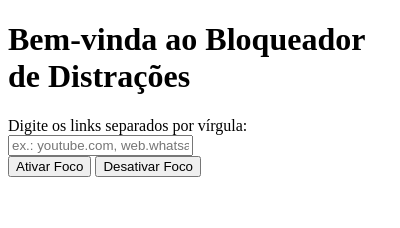
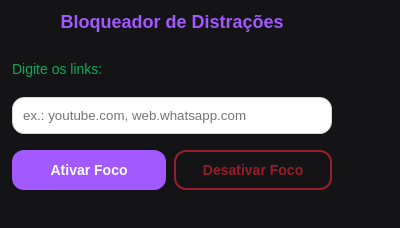
Before and after one commit to anaacllara/bootcamp2-chrome-ext-anacllara, a browser extension: page src/popup/popup.html in a window 400 px wide. Drawn offline with Linux system fonts and the light colour scheme.

Commit message:
write CSS code and add blocked.html

```diff
--- a/src/popup/popup.css
+++ b/src/popup/popup.css
@@ -0,0 +1,90 @@
+:root {
+    --primary: #5551ff;
+    --primary-dark: #a259ff;
+    --danger: #951f2b;
+    --border: #d1d5db;
+    --bg: #141416;
+    --text: #0fa958;
+    --radius: 12px;
+}
+
+body{
+    font-family: "Oswald", sans-serif;
+    margin: 0;
+    padding: 12px;
+    background: var(--bg);
+    color: var(--text);
+    width: 320px;
+}
+
+#container{
+    display:flex;
+    flex-direction:column;
+    gap: 16px;
+}
+
+#title{
+    font-size: 18px;
+    font-weight: 600;
+    text-align: center;
+    margin: 0 0 12px;
+    color: var(--primary-dark)
+}
+
+label{
+    font-size: 14px;
+    font-weight: 500;
+    margin-bottom: 4px;
+}
+
+input[type="text"]{
+    padding: 10px;
+    border: 1px solid var(--border);
+    border-radius: var(--radius);
+    outline: none;
+    transition: 0.2s;
+}
+
+input[type="text"]:focus{
+    border-color: var(--primary);
+    box-shadow: 0 0 0 2px rgba(37, 99, 235, 0.3);
+}
+
+#buttons-container{
+    display: flex;
+    justify-content: space-between;
+    gap: 8px;
+}
+
+button{
+    flex: 1;
+    padding: 10px;
+    border: none;
+    border-radius: var(--radius);
+    font-size: 14px;
+    font-weight: 600;
+    cursor: pointer;
+    transition: 0.2s;
+}
+
+#enableFocus{
+    background-color: var(--primary-dark);
+    color: white;
+    transition: background 0.25s ease, color 0.25s ease;
+}
+
+#enableFocus:hover {
+    background: var(--primary);
+}
+
+#disableFocus {
+    background-color: transparent;
+    color: var(--danger);
+    border: 2px solid var(--danger);
+    transition: background 0.25s ease, color 0.25s ease;
+}
+
+#disableFocus:hover {
+    background: var(--danger);
+    color: white;
+}
--- a/src/popup/popup.html
+++ b/src/popup/popup.html
@@ -10,9 +10,9 @@
 
 <body>
     <div id="container">
-        <h1 id="title">Bem-vinda ao Bloqueador de Distrações</h1>
+        <h1 id="title">Bloqueador de Distrações</h1>
 
-        <label for="links">Digite os links separados por vírgula: </label>
+        <label for="links">Digite os links: </label>
         <input type="text" id="links" placeholder="ex.: youtube.com, web.whatsapp.com">
 
         <div id="buttons-container">
```
Also changed, not shown: src/background/service-worker.js (+15 -0 lines), docs/blocked.html (added), src/popup/popup.js (line endings or trailing spaces).
